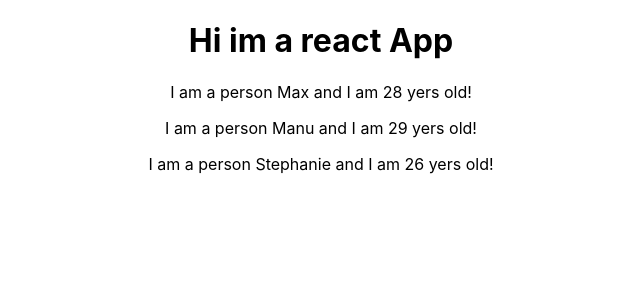
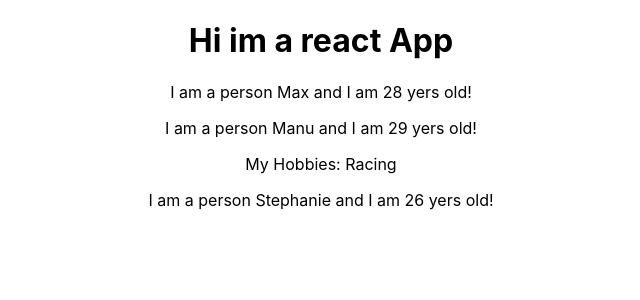
Before and after one commit to Masoume-vesali1993/udemy, a React (Create React App) app: page / in a window 1280 px wide. Shown: the top 300 px of the page, without its empty margins (319-959 px from the left). Built offline with nearby package versions, Linux system fonts and the light colour scheme.

Commit message:
props
children and show text

```diff
--- a/src/Person/Person.js
+++ b/src/Person/Person.js
@@ -1,7 +1,13 @@
 import React from 'react';
 
 const person = (props) => {
-    return <p>I am a person {props.name} and I am {props.age} yers old!</p>
+    return (
+        <div>
+            <p>I am a person {props.name} and I am {props.age} yers old!</p>
+            <p>{props.children}</p>
+
+        </div>
+    )
 };
 
 export default person;
```
